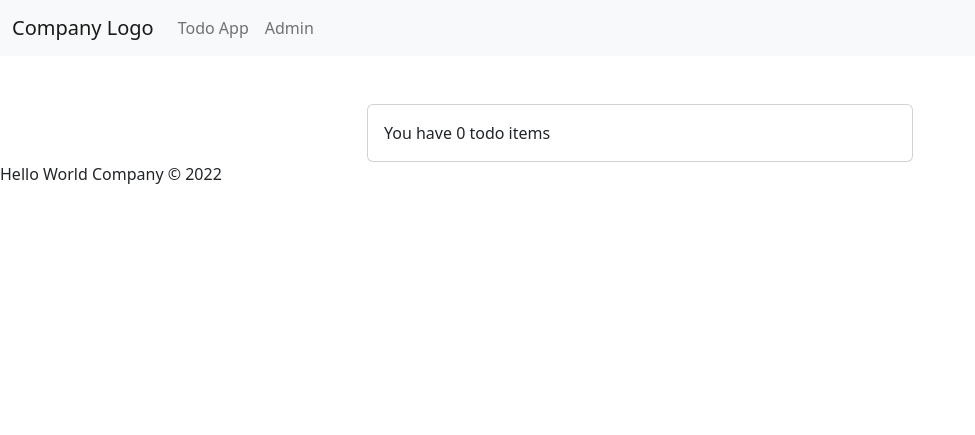
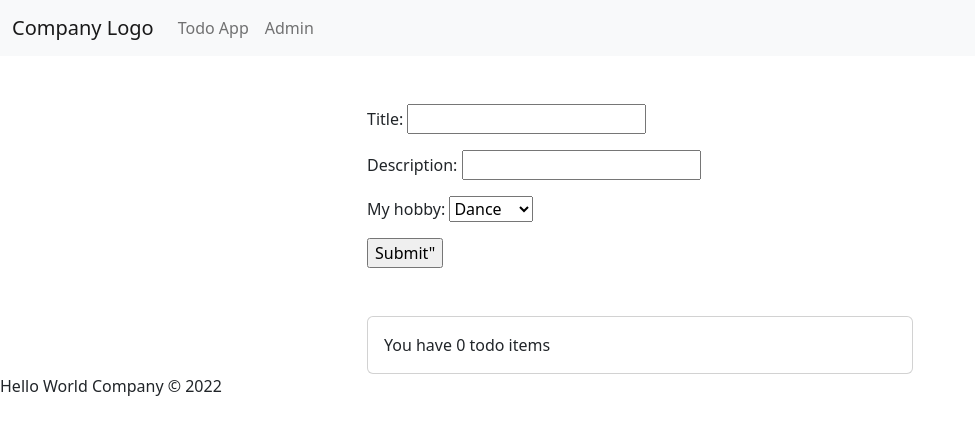
Before and after one commit to siddheshkand/SpDjangoDemo, a Django app: page /todo/ in a window 1280 px wide. Shown: the top 435 px of the page, without its empty margins (0-975 px from the left). Run offline with Django 4.2, Linux system fonts and the light colour scheme; data that the repository does not hold is empty.

Commit message:
Basic Forms

```diff
--- /dev/null
+++ b/todo/forms.py
@@ -0,0 +1,19 @@
+
+from django import forms
+
+def validate_gmail_mail(value):
+    if "@gmail.com" in value:
+        return value
+    else:
+        raise forms.ValidationError("This field accepts mail id of google only")
+
+
+class MySampleForm(forms.Form):
+    title = forms.CharField(max_length=5)
+    description = forms.CharField(max_length=10,min_length=5,validators=[validate_gmail_mail])
+    my_hobby = forms.ChoiceField(
+        choices=(
+            ('dance', 'Dance'),
+            ('reading', 'Reading'),
+        )
+    )
--- a/todo/templates/todo/is_admin.html
+++ b/todo/templates/todo/is_admin.html
@@ -24,4 +24,8 @@
 
     </div>
 </div>
+
+<form>
+    {{my_custom_form}}
+</form>
 {%endblock%}
--- a/todo/templates/todo/todo.html
+++ b/todo/templates/todo/todo.html
@@ -1,10 +1,19 @@
 {% extends 'todo\base.html' %}
 
 {% block content %}
+
+
+
 <div class="container">
     <div class="row mt-5 d-flex justify-content-center">
         <div class="col-md-6">
-            <ul class="list-group">
+            <form action = "" method = "post">
+                {% csrf_token %}
+                {{my_custom_form.as_p }}
+                <input type="submit" value=Submit">
+            </form>
+
+            <ul class="list-group mt-5">
                 <!-- <li class="list-group-item">An item</li>
                 <li class="list-group-item">A second item</li>
                 <li class="list-group-item">A third item</li>
--- a/todo/views.py
+++ b/todo/views.py
@@ -2,12 +2,27 @@ from django.http import HttpResponse
 from django.shortcuts import render
 from todo.models import Todo
 # Create your views here.
+from todo.forms import MySampleForm
 
 
 def hello_world(request):
 
-    # return HttpResponse('Hello World')
-    c = 2 + 3
+    my_form={}
+    if request.method == 'POST':
+        print("Post Called")
+        my_form = MySampleForm(request.POST)
+        # check whether it's valid:
+        if my_form.is_valid():
+            print(my_form.cleaned_data)
+            Todo.objects.create(
+                title=my_form.cleaned_data["title"],
+                description=my_form.cleaned_data["description"]
+            )
+            my_form = MySampleForm()
+    else:
+        print("Get Called")
+        my_form = MySampleForm()
+    # c = 2 + 3
 
     return render(
         request,
@@ -15,10 +30,11 @@ def hello_world(request):
         {
             "todo": Todo.objects.all(),
             "numbers": [45, 43, 56],
-            "high_computation":c,
-
+            # "high_computation": c,
+            "my_custom_form": my_form
         }
     )
+
 
 def is_admin(request):
     is_admin = True
@@ -26,6 +42,7 @@ def is_admin(request):
         request,
         'todo/is_admin.html',
         {
-            "is_admin":is_admin
+            "is_admin": is_admin,
+            "my_custom_form": MySampleForm
         }
     )
```
